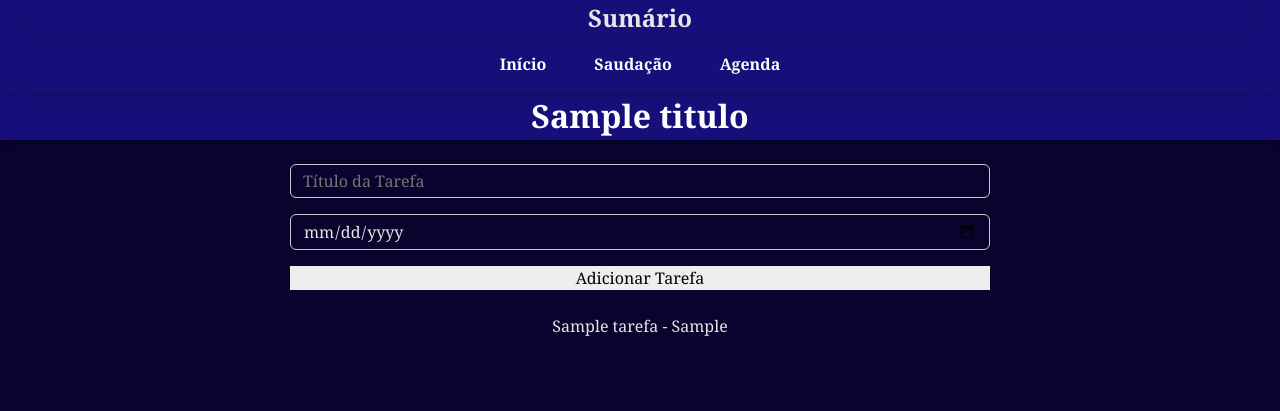
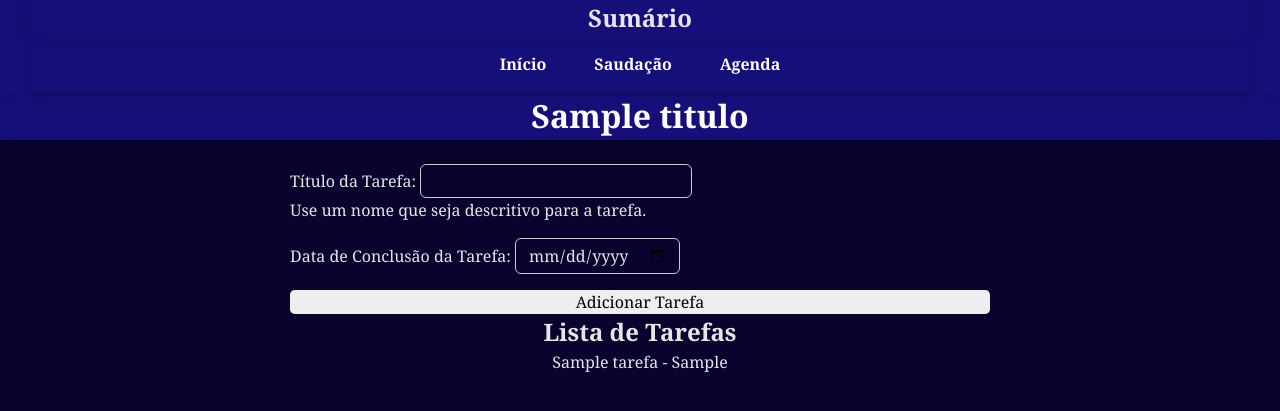
Before and after one commit to DarkusStorm/agenda, a Flask app: template templates/agenda.html in a window 1280 px wide. Shown: the top 411 px of the page. Run offline with Flask 3, Linux system fonts and the light colour scheme; the template is opened without the code that fills it: most values are stand-ins (such as "Sample title", 1, 10 or a date in 2020).

Commit message:
adição de uma versão experimental do delete, estilização das páginas e adição de instruções à agenda, exibição completa da lista de tarefas pendentes

```diff
--- a/app.py
+++ b/app.py
@@ -12,7 +12,7 @@
 
 @app.route('/agenda', methods=['GET', 'POST'])
 def agenda():
-    tarefa = None
+    tarefas = None
 
     if request.method == 'POST':
         titulo_tarefa = request.form['titulo-tarefa']
@@ -20,7 +20,14 @@
         tarefa = Tarefa(titulo_tarefa, data_conclusao)
         tarefa.salvar_tarefa()
 
-    return render_template('agenda.html', titulo='Agenda', tarefa=tarefa)
+    tarefas = Tarefa.obter_tarefas()
+    return render_template('agenda.html', titulo='Agenda', tarefas=tarefas)
+
+@app.route('/delete/<int:idTarefa>')
+def delete(idTarefa):
+    tarefa = Tarefa.id(idTarefa)
+    tarefa.excluir_tarefa()
+    return
 
 @app.route('/ola') # Rota quando for acessado "/ola"
 def ola_mundo():
--- a/static/style.css
+++ b/static/style.css
@@ -31,6 +31,9 @@
     text-align: center;
 }
 
+#tarefas {
+    text-align: center;
+}
 body h1{
     background-color: var(--cor-primaria);
     color: var(--cor-primaria-titulo);
@@ -107,8 +110,12 @@
 button[type="submit"] {
     background-color: var(--cor-bordas);
     color: var(--cor-secundaria-texto);
+    border-radius: 0.3em;
 }
 
+button:hover{
+    background-color: #d1d1d1;
+}
 
 #titulo_pagina {
     font: bold;
--- a/templates/agenda.html
+++ b/templates/agenda.html
@@ -2,20 +2,43 @@
 
 {% block content %}
     <br>
-    <form method="POST">
-        <input type="text" name="titulo-tarefa" id="titulo-tarefa" placeholder="Título da Tarefa" required>
-        <input type="date" name="data-conclusao" id="data-conclusao">
-        <button type="submit">Adicionar Tarefa</button>
+    <form class="mt-3" method="POST">
+
+        <div class="mb-3">
+            <label for="titulo-tarefa" class="form-label">Título da Tarefa:</label>
+            <input type="text" class="form-control" name="titulo-tarefa" id="titulo-tarefa" aria-describedby="ajudaNomeTarefa" required>
+            <div id="ajudaNomeTarefa" class="form-text">Use um nome que seja descritivo para a tarefa.</div>
+        </div>
+
+        <div class="mb-3">
+            <label for="data-conclusao" class="form-label">Data de Conclusão da Tarefa:</label>
+            <input type="date" class="form-control" name="data-conclusao" id="data-conclusao">
+        </div>
+
+        <button type="submit" class="btn btn-primary">Adicionar Tarefa</button>
     </form>
-    <br>
-    <p>{{ tarefa.titulo_tarefa }} - {{tarefa.data_conclusao }}</p>
+    <h2>Lista de Tarefas</h2>
+
+    {% if tarefas %}
+
+        <ul id="tarefas">
+            {% for tarefa in tarefas %}
+                <li>{{ tarefa.titulo_tarefa }} - {{ tarefa.data_conclusao }}</li>
+            {% endfor %}
+        </ul>
+
+    {% else %}
+
+        <p>Nenhuma tarefa cadastrada.</p>
+
+    {% endif %}
 {% endblock %}
 
 <!-- Métodos HTTP:
+    POST - "posta" (cadastra/envia) as informações (CREATE);
+    GET - "pega" (recupera/obtém) as informações (READ);
+    UPDATE/PATCH - "atualizam" as informações ou parte delas (UPDATE);
     DELETE - "apaga" as informações (DELETE);
-    GET - "pega" (recupera/obtém) as informações (READ);
-    POST - "posta" (cadastra/envia) as informações (CREATE);
-    UPDATE/PATCH - "atualizam" as informações ou parte delas (UPDATE);
     — C.R.U.D. (Create, Read, Update, Delete) —
 
     — Outros:
--- a/templates/base.html
+++ b/templates/base.html
@@ -7,7 +7,7 @@
     <link rel="stylesheet" href="{{ url_for('static', filename='reset.css') }}">
     <link rel="stylesheet" href="{{ url_for('static', filename='style.css') }}">
 </head>
-<body>
+<body class="container">
     <header><h2>Sumário</h2>
         <nav>
             <ul>
@@ -17,7 +17,9 @@
             </ul>
         </nav>
     </header>
-    <h1 id="titulo_pagina">{{ titulo }}</h1>
+
+    <h1 class="mt-3" id="titulo_pagina">{{ titulo }}</h1>
     {% block content %}{% endblock %} <!-- Similar a divisórias (div) -->
+    <script src="https://cdn.jsdelivr.net/npm/bootstrap@5.3.8/dist/js/bootstrap.bundle.min.js" integrity="sha384-FKyoEForCGlyvwx9Hj09JcYn3nv7wiPVlz7YYwJrWVcXK/BmnVDxM+D2scQbITxI" crossorigin="anonymous"></script>
 </body>
 </html>
```
Also changed, not shown: models/tarefa.py (+31 -2 lines), data/tarefas.sqlite3.
